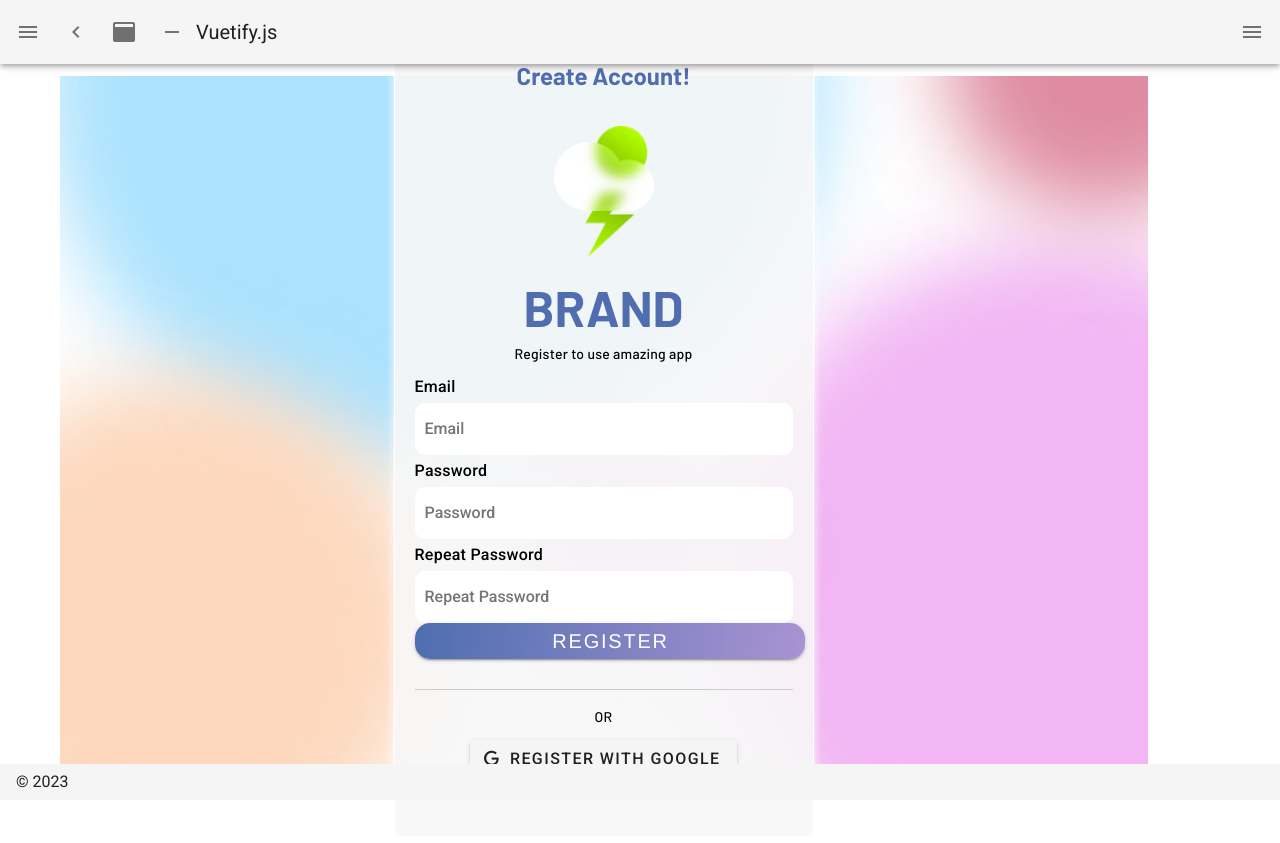
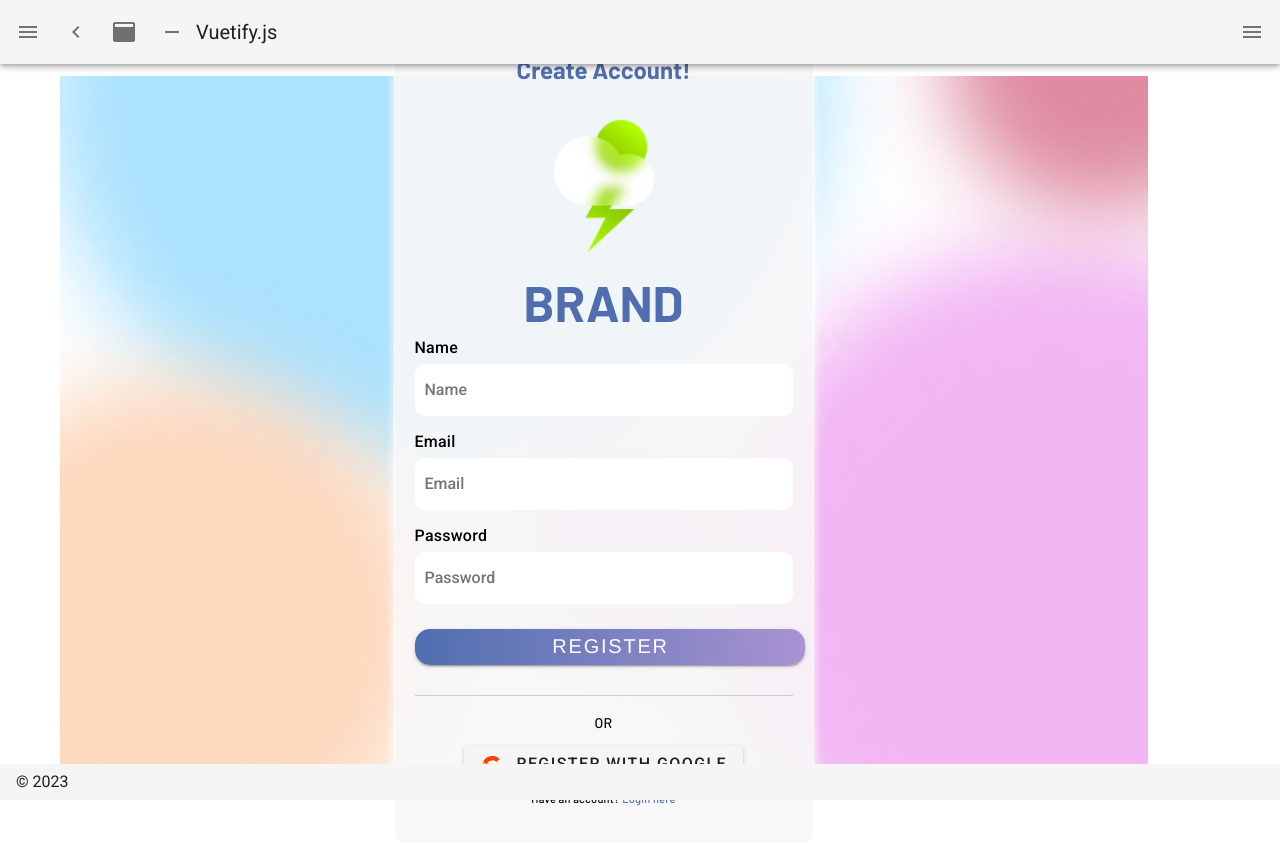
Before and after one commit to GanErnesta/ProjectExi1, a Nuxt app: page /AuthPage/register in a window 1280 px wide. Built offline with nearby package versions, Linux system fonts and the light colour scheme.

Commit message:
Hit Api Register

```diff
--- /dev/null
+++ b/api.js
@@ -0,0 +1,22 @@
+// api.js
+
+import axios from "axios";
+
+const api = axios.create({
+    baseURL: "https://9700-118-99-91-9.ngrok-free.app/api", // Replace with your API's base URL
+});
+
+api.interceptors.request.use(
+    (config) => {
+      const token = localStorage.getItem("jwtToken"); // Retrieve your token from local storage or another source
+      if (token) {
+        config.headers.Authorization = `Bearer ${token}`;
+      }
+      config.headers["Content-Type"] = "application/json";
+      return config;
+    },
+    (error) => {
+      return Promise.reject(error);
+    }
+  );
+export default api;
--- a/package.json
+++ b/package.json
@@ -9,8 +9,10 @@
     "generate": "nuxt generate"
   },
   "dependencies": {
+    "axios": "^1.5.1",
     "core-js": "^3.25.3",
     "nuxt": "^2.15.8",
+    "sweetalert2": "^11.7.32",
     "vue": "^2.7.10",
     "vue-server-renderer": "^2.7.10",
     "vue-template-compiler": "^2.7.10",
--- a/pages/AuthPage/login.vue
+++ b/pages/AuthPage/login.vue
@@ -68,7 +68,7 @@ export default {
     },
     methods: {
         login() {
-            if (this.email === "saukagana@gmail.com" && this.password === "saukagana") {
+            if (this.email === "" && this.password === "") {
                 this.showSuccessDialog = true;
                 this.isLoggedIn = true;
                 console.log('Login berhasil');
@@ -162,7 +162,6 @@ export default {
 .form-group {
     margin: 10px 0;
 }
-
 .form-group h3 {
     margin: 10px 0;
     font: normal normal normal 14px/14px Barlow;
--- a/pages/AuthPage/register.vue
+++ b/pages/AuthPage/register.vue
@@ -7,38 +7,29 @@
           <h2>BRAND</h2>
           <form @submit.prevent="register">
             <div class="form-group">
-                        <h3>Register to use amazing app</h3>
+              <label for="name">Name</label>
+              <input class="form-input" type="text" id="name" v-model="name" placeholder="Name" required />
+            </div>
+
+            <div class="form-group">
               <label for="email">Email</label>
-                        <input type="email" id="email" v-model="email" placeholder="Email" required />
+              <input class="form-input" type="email" id="email" v-model="email" placeholder="Email" required />
             </div>
             <div class="form-group">
               <label for="password">Password</label>
-                        <input type="password" id="password" v-model="password" :type="showPassword ? 'text' : 'password'"
-                            placeholder="Password" required/>
-                        <i class="password-toggle" @click="showPassword = !showPassword"
-                            :class="showPassword ? 'fas fa-eye-slash' : 'fas fa-eye'"></i>
-                        <p class="error-message" v-if="password.length > 0 && password.length < 8">
-                            Password is too short (minimum 8 characters).
-                        </p>
+              <input class="form-input" type="password" id="password" v-model="password" :type="showPassword ? 'text' : 'password'" placeholder="Password" required />
+              <i class="password-toggle" @click="showPassword = !showPassword" :class="showPassword ? 'fas fa-eye-slash' : 'fas fa-eye'"></i>
+              <p class="error-message" v-if="password.length > 0 && password.length < 8">Password is too short (minimum 8 characters).</p>
             </div>
-                    <div class="form-group">
-                        <label for="repeatPassword">Repeat Password</label>
-                        <input type="repeatPassword" id="repeatPassword" v-model="repeatPassword"
-                            :type="showPassword ? 'text' : 'password'" placeholder="Repeat Password" required />
-                        <i class="password-toggle" @click="showPassword = !showPassword"
-                            :class="showPassword ? 'fas fa-eye-slash' : 'fas fa-eye'"></i>
-                    </div>
-                    <p v-if="!passwordMatch" class="password-mismatch-text">Repeat Password not the same!</p>
             <v-btn type="submit"
-                        style="background: transparent linear-gradient(97deg, #4E6EAF 0%, #A993D3 100%) 0% 0% no-repeat padding-box; padding: 5px 136px;
-                        border-radius: 15px; font: normal normal normal 20px/24px Helvetica Neue; color: #fff;">REGISTER</v-btn>
+              style="background: transparent linear-gradient(97deg, #4E6EAF 0%, #A993D3 100%) 0% 0% no-repeat padding-box; padding: 5px 136px; border-radius: 15px; font: normal normal normal 20px/24px Helvetica; color: #fff; margin-top: 15px;">REGISTER</v-btn>
           </form>
           <div class="additional-options flex-column">
             <hr class="divider" />
             <p>OR</p>
             <div class="row-layout">
               <v-btn class="google-register-btn" @click="registerWithGoogle">
-                            <v-icon left>mdi-google</v-icon> Register with Google
+                <img src="~/assets/google.svg" alt=""> Register with Google
               </v-btn>
               <p class="login-link">Have an account? <router-link to="/AuthPage/login">Login here</router-link></p>
             </div>
@@ -48,7 +39,7 @@
           <div class="modal-content">
             <img src="~/assets/success.svg" alt="Login Success" />
             <h2>Selamat!</h2>
-                    <p>Registrasi Berhasil</p>
+            <p>Akun Berhasil Dibuat</p>
             <v-btn @click="closeSuccessDialog">Tutup</v-btn>
           </div>
         </div>
@@ -57,67 +48,59 @@
   </template>
 
   <script>
+  import axios from 'axios';
+  import api from '~/api';
+
   export default {
     data() {
       return {
+        name: '', // Tambahkan properti name
         email: '',
         password: '',
-            repeatPassword: '',
         passwordMatch: true,
         showPassword: false,
+        showSuccessDialog: false,
       };
     },
     methods: {
       async register() {
         let valid = true;
 
-            // Periksa apakah kedua password cocok
-            if (this.password !== this.repeatPassword) {
-                // Jika kedua password tidak cocok, atur passwordMatch ke false
-                this.passwordMatch = false;
-                valid = false; // Tambahkan ini untuk menandai validasi yang gagal
-            } else {
-                this.passwordMatch = true;
-            }
-
-            if (this.email === 'email-yang-terdaftar' && this.password === 'password-yang-terdaftar') {
-                // Tampilkan modal login berhasil
-                this.showSuccessDialog = true;
-                console.log('Login berhasil');
-            } else {
-                // Password salah atau email tidak terdaftar
-                console.log('Login gagal');
-            }
-
-
         if (this.password.length < 8) {
-                this.passwordError = true; // Atur passwordError menjadi true
           valid = false;
-            } else {
-                this.passwordError = false; // Atur passwordError menjadi false
         }
 
         if (valid) {
-                // Implementasi logika login di sini
-                console.log('Email:', this.email);
-                console.log('Password:', this.password);
-
-                // Redirect using this.$router
+          try {
+            const response = await api.post('/registration', {
+              name: this.name, // Kirim name sebagai bagian dari data pendaftaran
+              email: this.email,
+              password: this.password,
+            });
+            console.log('Response:', response);
+            if (response.status === 200) {
+              this.showSuccessDialog = true;
+              console.log('Registrasi berhasil');
               this.$router.push('/AuthPage/login');
+            } else {
+              console.log('Registrasi gagal dengan kode :', response.status);
+              console.log('Pesan kesalahan:', response.data);
+            }
+          } catch (error) {
+            console.error('Error:', error);
+          }
         }
       },
       registerWithGoogle() {
-            // Implementasi logika pendaftaran dengan Google
         console.log('Register with Google');
       },
       closeSuccessDialog() {
-            // Tutup modal login berhasil
         this.showSuccessDialog = false;
       },
     },
-
   };
   </script>
+
 
 
 <style scoped>
@@ -200,6 +183,12 @@ export default {
     font-size: medium;
 }
 
+.google-register-btn img {
+    width: 25px;
+    margin-right: 10px;
+    margin-top: -15px;
+}
+
 .login-link {
     font: normal normal normal 11px/14px Barlow;
     color: #000000;
@@ -231,10 +220,10 @@ label {
 v-btn[type="button"] {
     font-size: large;
 }
-
-input[type="email"],
-input[type="password"],
-input[type="repeatPassword"] {
+.form-group {
+    margin-bottom: 10px;
+}
+.form-input{
     background: #FFFFFF 0% 0% no-repeat padding-box;
     width: 100%;
     padding: 10px;
@@ -242,7 +231,6 @@ input[type="repeatPassword"] {
     outline: none;
     font-size: medium;
 }
-
 .password-toggle {
     position: absolute;
     right: 10px;
```
Also changed, not shown: 1 other file (tests, documents, lock files or other folders). Lines whose indentation alone changed are shown as unchanged.
